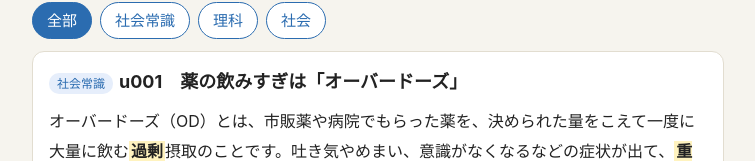
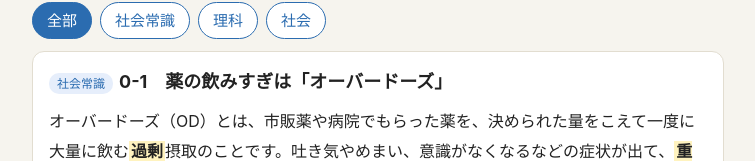
Before and after one commit to jimbeam71/chugaku-kokugo, a plain HTML site: page public/index.html in a window 1280 px wide. Both pictures are taken after a click on the button "一覧で確認（全問の答えを見る）". Shown: the part 157-318 px from the top of the page, without its empty margins (262-1017 px from the left). Drawn offline with Linux system fonts and the light colour scheme.

Commit message:
Show unit numbers as 5-1 style (no l/zero-padding)
Co-Authored-By: Claude Sonnet 5.5 <noreply@anthropic.com>
Claude-Session: https://claude.ai/code/session_017eHGv7utFfdZkT9z8YcfjY

```diff
--- a/public/index.html
+++ b/public/index.html
@@ -76,6 +76,7 @@ function fmt(s) { return esc(s).replace(/【(.+?)】/g, '<u class="kw">$1</u>');
 function shuffle(n) { const a = [...Array(n).keys()]; for (let i = n - 1; i > 0; i--) { const j = Math.floor(Math.random() * (i + 1)); [a[i], a[j]] = [a[j], a[i]]; } return a; }
 
 let DATA = null, LEV = [], RULES = [], cur = 0, filter = '全部';
+function label(u){const m=/^l(\d+)-(\d+)$/.exec(u.id)||/^u(\d+)$/.exec(u.id);if(!m)return u.id;return m.length===3?(+m[1])+'-'+(+m[2]):'0-'+(+m[1]);}
 const LV_NAMES = ['レベル0　ことばの力', 'レベル1　1文を読む', 'レベル2　2文を読む', 'レベル3　まとめと具体', 'レベル4　長めの文章', 'レベル5　小説（気持ち）'];
 const app = document.getElementById('app');
 
@@ -94,7 +95,7 @@ function home() {
   h += '<div class="tags">' + tags.map(t => '<button class="tag' + (t === filter ? ' on' : '') + '" data-tag="' + t + '">' + t + '</button>').join('') + '</div>';
   DATA.units.filter(u => filter === '全部' || u.tag === filter).forEach(u => {
     const d = done[u.id];
-    h += '<button class="unit" data-id="' + u.id + '"><span><span class="badge ' + u.tag + '">' + u.tag + '</span><span class="t">' + esc(u.title) + '</span>' + (u.stage ? '<br><span class="sub">' + esc(u.stage) + '</span>' : '') + '</span><span class="done">' + (d !== undefined ? '✔ ' + d + '/' + u.questions.length : '') + '</span></button>';
+    h += '<button class="unit" data-id="' + u.id + '"><span><span class="badge ' + u.tag + '">' + u.tag + '</span><span class="t">' + esc(label(u)) + '　' + esc(u.title) + '</span>' + (u.stage ? '<br><span class="sub">' + esc(u.stage) + '</span>' : '') + '</span><span class="done">' + (d !== undefined ? '✔ ' + d + '/' + u.questions.length : '') + '</span></button>';
   });
   h += '<div class="nav"><button class="btn line" id="rv">一覧で確認（全問の答えを見る）</button></div>';
   app.innerHTML = h;
@@ -232,7 +233,7 @@ function review() {
   let h = '<div class="nav"><a class="back" id="bk">← もどる</a></div><h1>👩‍🏫 一覧で確認（先生用）</h1><div class="sub">' + esc(LV_NAMES[cur]) + '：全ユニットの文章・問題・答え・解説をまとめて見られます（○がついた選択肢が正解）。いまの表示：' + units.length + 'ユニット／' + units.reduce((a, u) => a + u.questions.length, 0) + '問</div>';
   h += '<div class="tags">' + ['全部', '社会常識', '理科', '社会'].map(t => '<button class="tag' + (t === rvTag ? ' on' : '') + '" data-tag="' + t + '">' + t + '</button>').join('') + '</div>';
   units.forEach(u => {
-    h += '<div class="card rv"><span class="badge ' + u.tag + '">' + u.tag + '</span><h2 style="display:inline">' + esc(u.id) + '　' + esc(u.title) + '</h2>';
+    h += '<div class="card rv"><span class="badge ' + u.tag + '">' + u.tag + '</span><h2 style="display:inline">' + esc(label(u)) + '　' + esc(u.title) + '</h2>';
     h += '<div class="text" style="font-size:16px;line-height:1.9;margin:8px 0">' + fmt(u.text) + '</div>';
     u.questions.forEach((q, i) => {
       h += '<p style="margin:10px 0 2px"><span class="kind">' + esc(q.kind) + '</span>' + (i + 1) + '. ' + esc(q.q) + '</p>';
```
